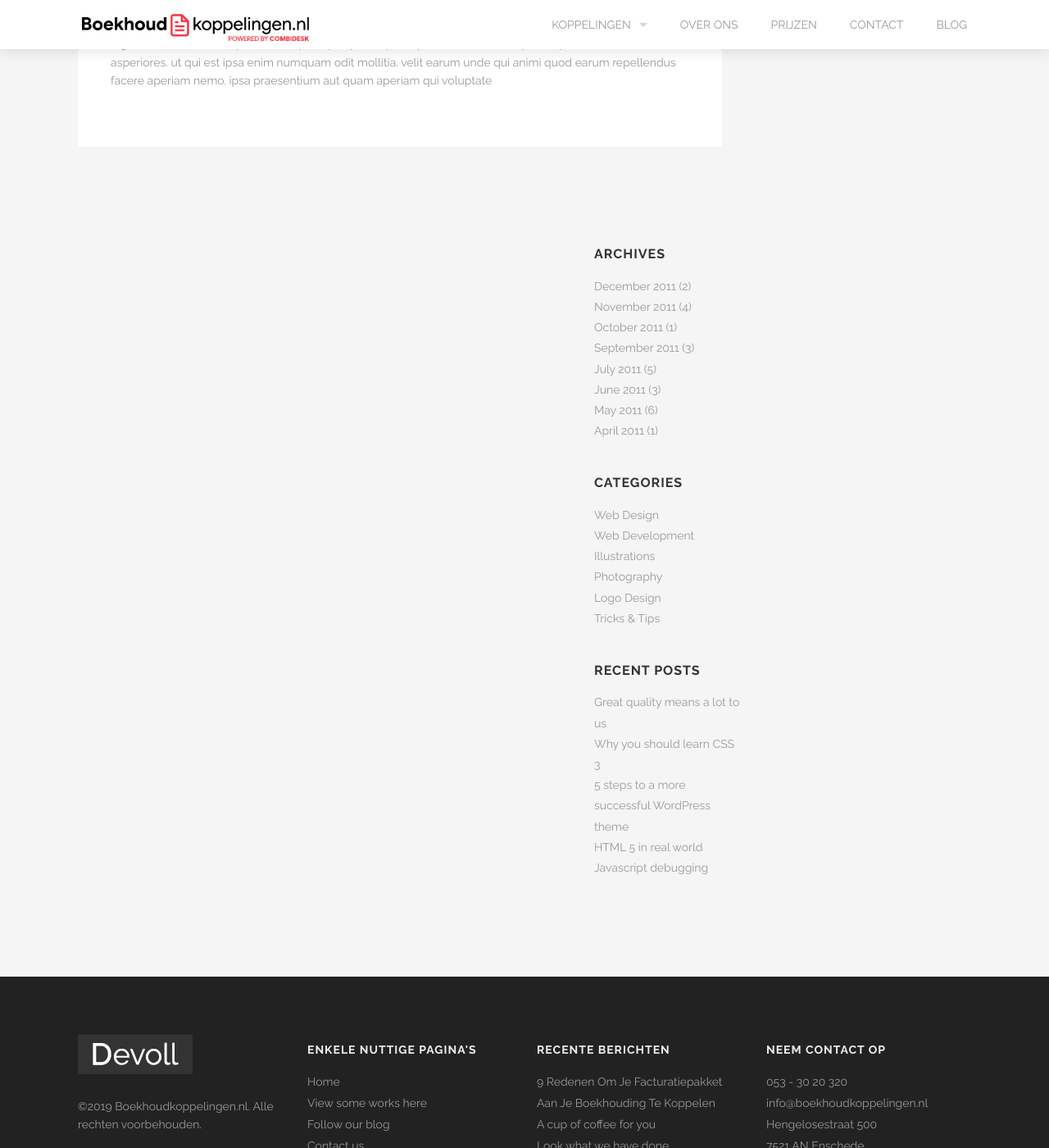
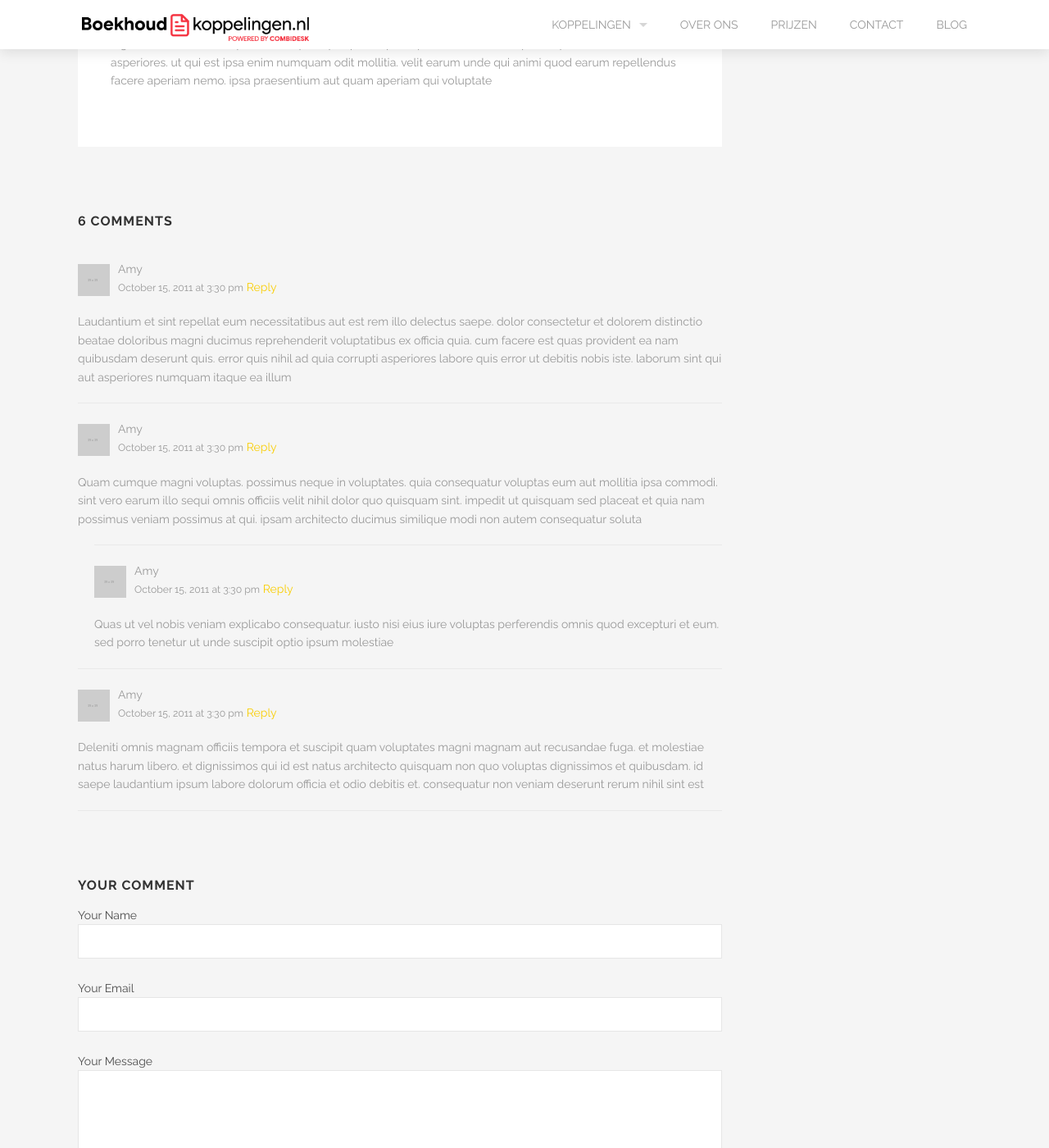
Before and after one commit to Combidesk/combidesk.github.io, a Jekyll site: the page built from _posts/2018-02-28-9-Redenen-Om-Je-Facturatiepakket-Aan-Je-Boekhouding-Te-Koppelen.markdown, in a window 1280 px wide and 1400 px high, scrolled down 1859 px. Shown: the whole window at 82% size. Built offline with Jekyll 4.4.1, drawn with Linux system fonts in a browser that asks for light colours.

Commit message:
Revert "Remove comments option"
This reverts commit 1d8d34f86601ceabec5148b11c72366bea73f99e.

```diff
--- a/_layouts/post.html
+++ b/_layouts/post.html
@@ -20,15 +20,15 @@
             by {{page.author}}
           </span>
           /
-          <!-- <span>
+          <span>
             <a href="#">4 comments</a>
-          </span> -->
+          </span>
         </p>
         <h3><a href="{{page.url}}">{{page.title}}</a></h3>
         {{ content }}
       </div>
     </div>
-    <!-- <div class='two spacing'></div>
+    <div class='two spacing'></div>
     <a id='comments'></a>
     <div class='comments-wrapper'>
       <h3 class='comments-count'>6 Comments</h3>
@@ -115,4 +115,4 @@
     </div>
     <div class='four spacing'></div>
   </div>
-</div> -->
+</div>
```
